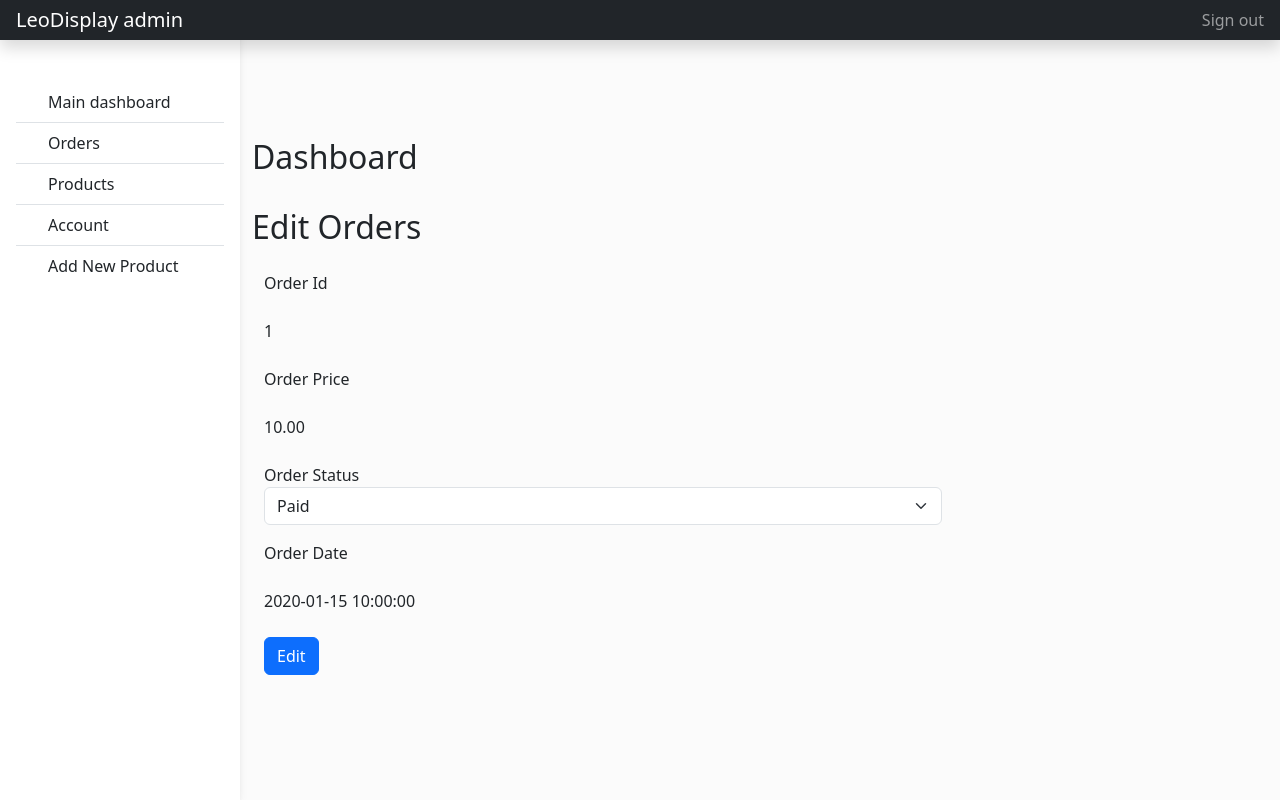
After one commit to selimsoyah/LeoDisplayProject, a PHP site: page /admin/edit_order.php?order_id=1 in a window 1280 px wide. The commit adds this page. Run offline with PHP 8.4, Linux system fonts and the light colour scheme; the visitor is signed in with stand-in values (Sample User, id 1); tables that the repository leaves empty hold one stand-in row (values such as "Sample post").

Commit message:
produt edit order edit

```diff
--- /dev/null
+++ b/admin/edit_order.php
@@ -0,0 +1,120 @@
+<?php include('header.php'); ?>
+
+<?php
+
+    if(isset($_GET['order_id'])){
+
+        $order_id = $_GET['order_id'];
+        $stmt = $conn->prepare("SELECT * FROM orders WHERE order_id = ?");
+        $stmt->bind_param('i', $order_id);
+        $stmt->execute();
+
+        $order = $stmt->get_result();
+
+    }else if(isset($_POST['edit_order'])){
+
+        $order_status = $_POST['order_status'];
+        $order_id = $_POST['order_id'];
+
+        $stmt = $conn->prepare("UPDATE or   ders SET order_status = ? WHERE order_id = ?");
+        $stmt->bind_param('si', $order_status, $order_id);
+
+
+        if($stmt->execute()){
+        header('location: index.php?order_updated=Order has been updated successfully');
+        }else{
+        header('location: products.php?order_failed=Error occured, try again');
+        }
+
+
+
+
+        }else{
+            header('location: index.php? ');
+            exit;
+         }
+
+?>
+
+
+<div class="container-fluid">
+    <div class="row">
+
+
+        <?php include('sidemenu.php'); ?>
+
+
+
+
+        <main class="col-md-9 ms_sm_auto col_lg-10 px_md-4">
+            <div class="d-flex justify-content-between flex-wrap flex-md-nowrap align-items-center pt-3 pb-2 mb-3">
+                <h1 class="h2">Dashboard</h1>
+                <div class="btn-toolbar mb-2 mb-md-0">
+                    <div class="btn-group me-2">
+
+                    </div>
+                </div>
+            </div>
+
+            <h2>Edit Orders</h2>
+            <div class="table-responsive">
+                <div class="mx-auto container">
+                    <form id="edit-order-form" method="POST" action="edit_order.php">
+
+                    <?php foreach($order as $r){?>
+
+
+                        <p style="color :red;"><?php if(isset($_GET['error'])){echo $_GET ['error'];  }?></p>
+                        <div class="form-group my-3">
+                            <label>Order Id</label>
+                            <p class="my-4"><?php echo $r['order_id']; ?></p>
+                        </div>
+
+                        <div class="form-group mt-3">
+                            <label>Order Price</label>
+                            <p class="my-4"><?php echo $r['order_cost']; ?></p>
+                        </div>
+
+                        <input type="hidden" name="order_id" value="<?php echo $r['order_id'] ?>">
+
+                        <div class="form-group my-3">
+                            <label>Order Status</label>
+                            <select name="order_status" class="form-select" required>
+
+                                <option value="not paid" <?php if($r['order_status'] == 'not paid'){echo "selected";}?> >Not paid</option>
+                                <option value="paid" <?php if($r['order_status'] == 'paid'){echo "selected";}?>>Paid</option>
+                                <option value="shipped" <?php if($r['order_status'] == 'shipped'){echo "selected";}?>>Shipped</option>
+                                <option value="delivered" <?php if($r['order_status'] == 'delivered'){echo "selected";}?>>Delivered</option>
+                            </select>
+                        </div>
+
+                        <div class="form-group mt-3">
+                            <label>Order Date</label>
+                            <p class="my-4"><?php echo $r['order_date']; ?></p>
+                        </div>
+
+                        <div class="form-group mt-3">
+                            <input type="submit" class="btn btn-primary" name="edit_btn" value="Edit"/>
+                        </div>
+
+                    <?php } ?>
+                    </form>
+                </div>
+
+
+
+
+
+
+
+
+
+
+
+
+
+            </div>
+
+        </main>
+    </div>
+</div>
--- a/admin/header.php
+++ b/admin/header.php
@@ -8,7 +8,7 @@
   <head>
     <meta charset="utf-8">
     <meta name="viewport" content="width=device-width, initial-scale=1">
-    <title>Bootstrap demo</title>
+    <title>LeoDisplay admin</title>
     <link href="https://cdn.jsdelivr.net/npm/bootstrap@5.3.0/dist/css/bootstrap.min.css" rel="stylesheet" integrity="sha384-9ndCyUaIbzAi2FUVXJi0CjmCapSmO7SnpJef0486qhLnuZ2cdeRhO02iuK6FUUVM" crossorigin="anonymous">
   </head>
   <body>
@@ -18,7 +18,6 @@
     <button class="navbar-toggler position-absolute d-md-none collapsed" type="button" data-bs-toggler="collapsed">
     <span class="navbar-toggler-icon"></span>
   </button>
-
   <div class="navbar-nav">
     <div class="nav-item text-nowrap">
       <?php if(isset($_SESSION['admin_logged_in'])){ ?>
```
Also changed, not shown: admin/edit_product.php (+28 -3 lines), admin/index.php (+13 -1 lines), admin/products.php (+11 -1 lines).
